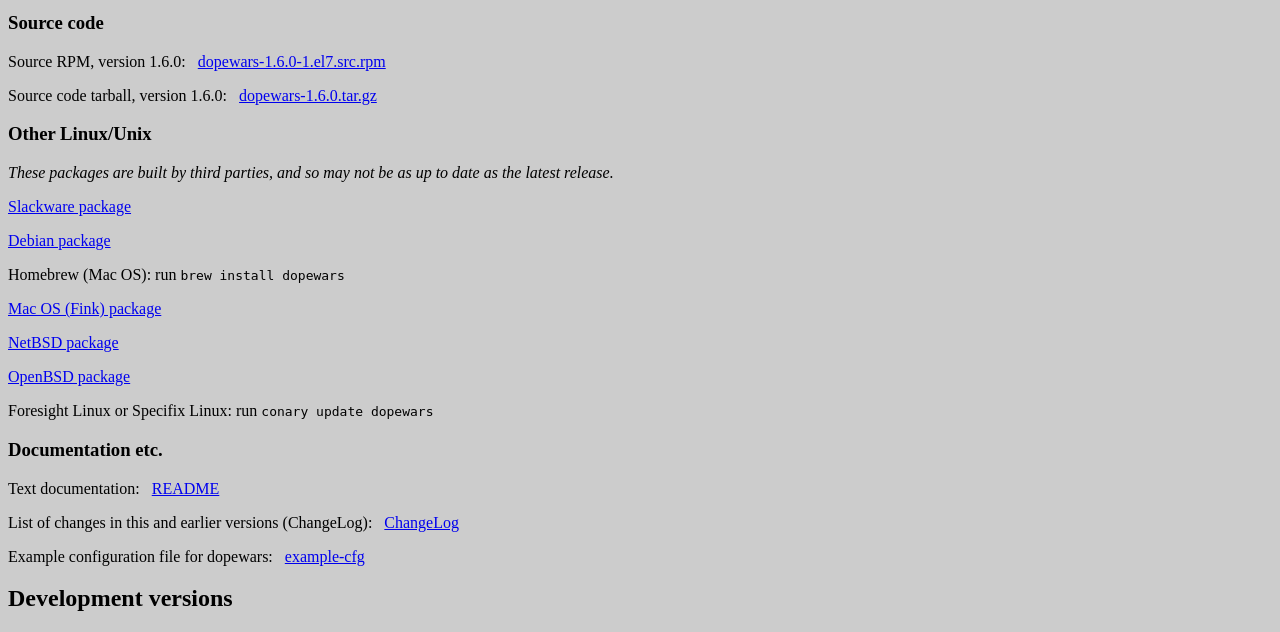
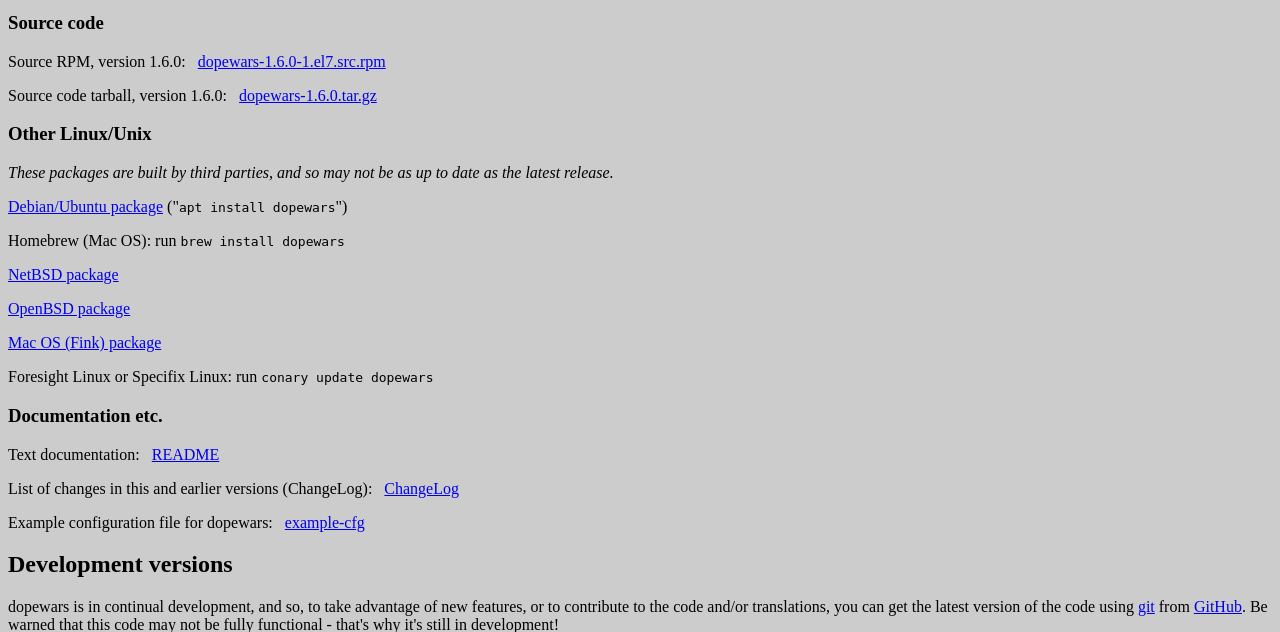
Before and after one commit to benmwebb/dopewars-website, a PHP site: page /download.php in a window 1280 px wide. Shown: the part 529-1161 px from the top of the page. Run offline with PHP 8.4, Linux system fonts and the light colour scheme; data that the repository does not hold is empty.

Commit message:
Order 3rd party packages by popularity/recent
Show the 3rd party packages that have been most recently
updated at the top of the list.

```diff
--- a/download.php
+++ b/download.php
@@ -67,31 +67,17 @@ SDL_mixer (Simple DirectMedia Layer) sound plugin: &nbsp;
 <p><i>These packages are built by third parties, and so may not be as up to date
 as the latest release.</i></p>
 
-<p>
-<?php Download("dopewars-1.5.2-slackware.tar.gz","Slackware package"); ?>
-</p>
-
-<!-- <p><a href="http://lis.snv.jussieu.fr/~rousse/linux/plf/">Mandrake
-package</a></p> -->
-
-<p><a href="https://packages.debian.org/buster/dopewars">Debian
-package</a></p>
+<p><a href="https://packages.debian.org/buster/dopewars">Debian/Ubuntu
+package</a> ("<tt>apt install dopewars</tt>")</p>
 
 <p>Homebrew (Mac OS): run <tt>brew install dopewars</tt></p>
-
-<p><a href="http://pdb.finkproject.org/pdb/package.php/dopewars">Mac OS
-(Fink) package</a></p>
-
-<!--
-<p><a href="http://www.lindows.com/products_details/product_1310.html">Lindows
-Click-N-Run package</a></p> -->
-
-<!-- <p><a href="http://www.freebsd.org/cgi/url.cgi?ports/games/dopewars/pkg-descr">
-FreeBSD port</a></p> -->
 
 <p><a href="https://pkgsrc.se/games/dopewars">NetBSD package</a></p>
 
 <p><a href="https://openports.se/games/dopewars">OpenBSD package</a></p>
+
+<p><a href="http://pdb.finkproject.org/pdb/package.php/dopewars">Mac OS
+(Fink) package</a></p>
 
 <p>Foresight Linux or Specifix Linux: run <tt>conary update dopewars</tt></p>
 
```
